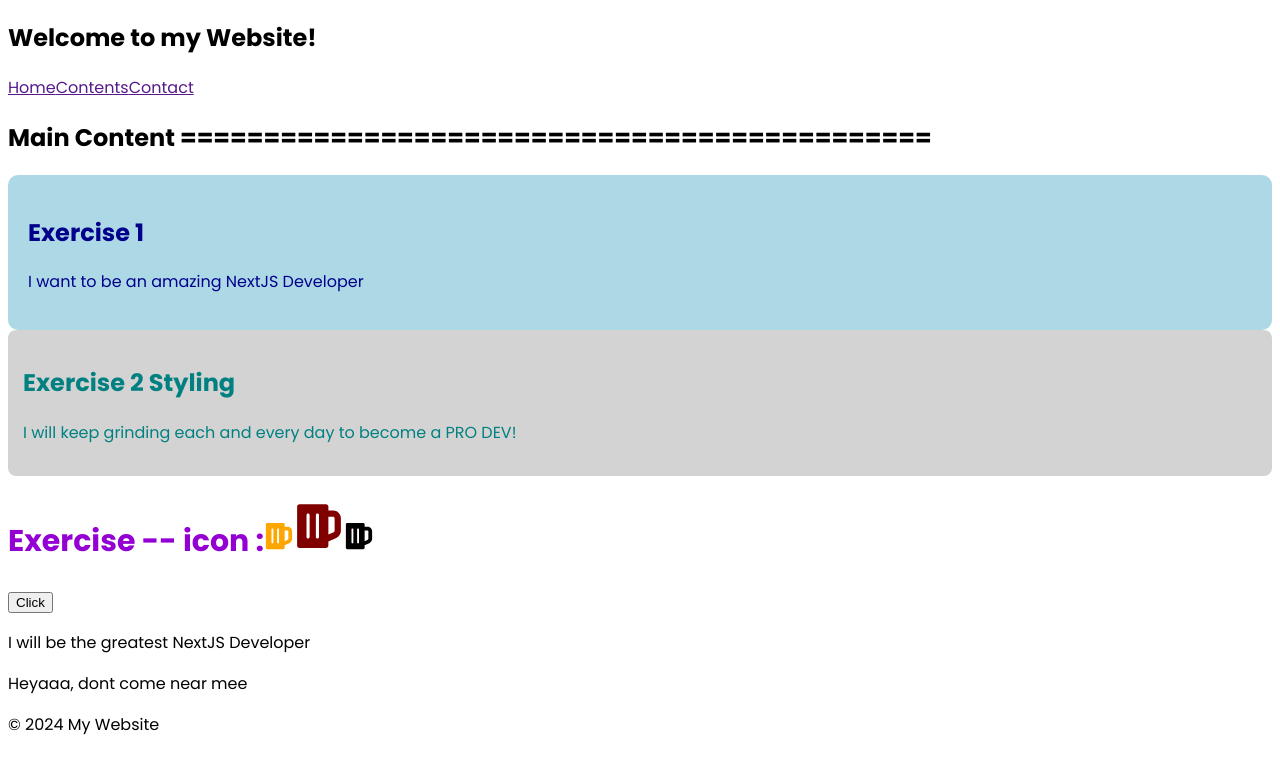
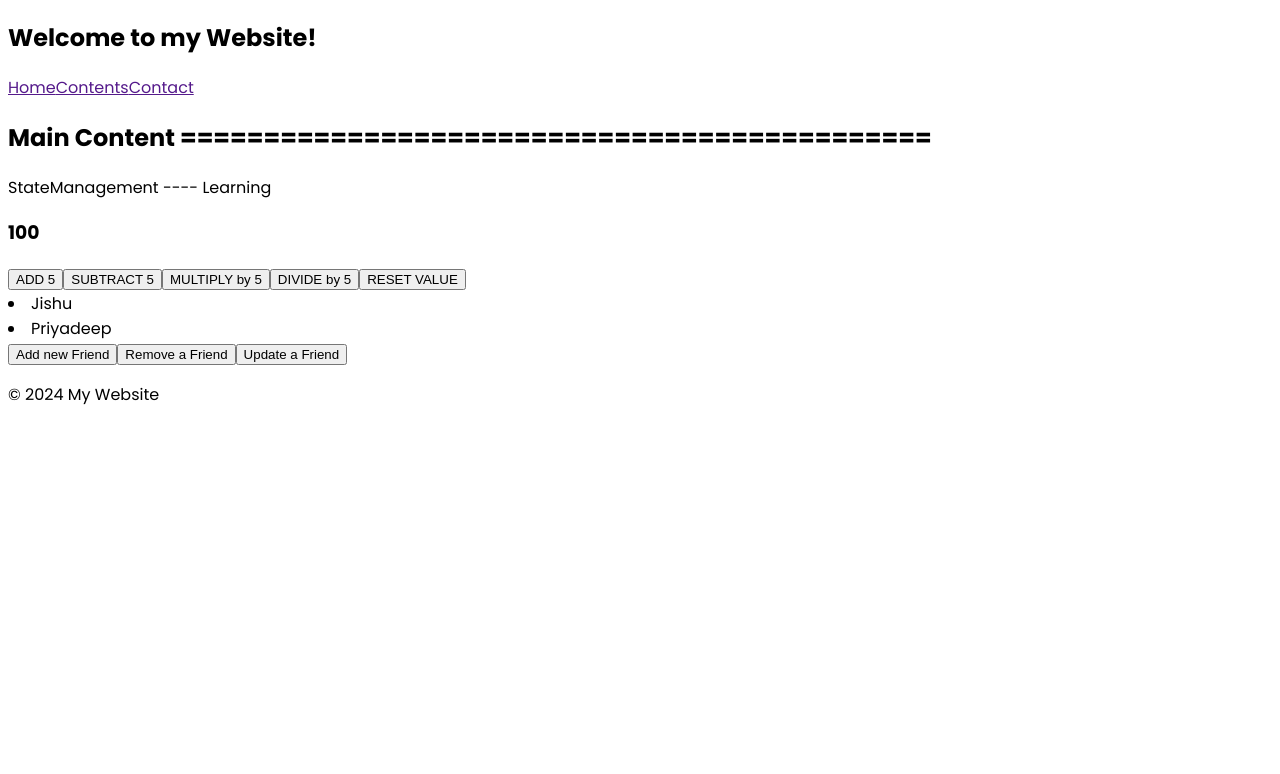
Before and after one commit to priyadeepsenwork/React-Demo-Course-1, a React (Vite) app: page / in a window 1280 px wide. Shown: the top 774 px of the page. Built offline with nearby package versions, Linux system fonts and the light colour scheme.

Commit message:
learning state management in React

```diff
--- a/src/components/Importer.jsx
+++ b/src/components/Importer.jsx
@@ -1,21 +1,22 @@
 import React from "react";
-import JSXRules from "./tutorials/JSXRules";
-import Greeting from "./tutorials/Greeting";
-import ProductInfo from "./tutorials/ProductInfo";
-import Lists from "./tutorials/Lists";
-import UserList from "./tutorials/UserList";
+// import JSXRules from "./tutorials/JSXRules";
+// import Greeting from "./tutorials/Greeting";
+// import ProductInfo from "./tutorials/ProductInfo";
+// import Lists from "./tutorials/Lists";
+// import UserList from "./tutorials/UserList";
 
-import { Parent_ } from "./tutorials/Parent_";
-import Card_Parent from "./tutorials/Card_Parent";
-import PasswordValidity from "./Conditional Rendering/PasswordValidity";
-import Cart from "./Conditional Rendering/Cart";
-import Parent from "./Exercise C..Rendering/Parent";
-import InlineStyles from "./Stylings/InlineStyles";
-import InlineStyles_02 from "./Stylings/InlineStyles_02";
-import StyledCard from "./Exercise_02_Stylings/StyledCard";
-import ProfileCard from "./Exercise_02_Stylings/ProfileCard";
-import IconComponent from "./Exercise_02_Stylings/IconComponent";
-import UseButtons from "./Exercise_02_Stylings/UseButtons";
+// import { Parent_ } from "./tutorials/Parent_";
+// import Card_Parent from "./tutorials/Card_Parent";
+// import PasswordValidity from "./Conditional Rendering/PasswordValidity";
+// import Cart from "./Conditional Rendering/Cart";
+// import Parent from "./Exercise C..Rendering/Parent";
+// import InlineStyles from "./Stylings/InlineStyles";
+// import InlineStyles_02 from "./Stylings/InlineStyles_02";
+// import StyledCard from "./Exercise_02_Stylings/StyledCard";
+// import ProfileCard from "./Exercise_02_Stylings/ProfileCard";
+// import IconComponent from "./Exercise_02_Stylings/IconComponent";
+// import UseButtons from "./Exercise_02_Stylings/UseButtons";
+import StateManagement from "./STATE Management/StateManagement";
 
 const Importer = () => {
   return (
@@ -32,10 +33,11 @@ const Importer = () => {
       <Parent /> */}
       {/* <InlineStyles />
       <InlineStyles_02 /> */}
-      <StyledCard />
+      {/* <StyledCard />
       <ProfileCard />
       <IconComponent />
-      <UseButtons />
+      <UseButtons /> */}
+      <StateManagement />
     </main>
   );
 };
--- /dev/null
+++ b/src/components/STATE Management/StateManagement.jsx
@@ -0,0 +1,54 @@
+import { useState } from "react";
+
+const StateManagement = () => {
+  const [count, setCount] = useState(100);
+  const increment = () => setCount(prev => prev + 5);
+  const decrement = () => setCount(prev => prev - 5);
+  const multiply = () => setCount(prev => prev * 5);
+  const divide = () => setCount(prev => prev === 0 ? 0 : prev / 5);
+  const reset = () => setCount(() => 100);
+
+  //* ============================================
+
+    const [friends, setFriends] = useState(['Jishu', 'Priyadeep'])
+
+    const addOneFriends = () => {
+        setFriends([...friends, 'Adrian'])
+    }
+    const removeOneFriends = () => {
+        setFriends(friends.filter(f => (f !== 'Adrian' && f !== 'HuxN')))
+    }
+    const updateFriends = () => {
+        setFriends(friends.map(f => f === 'Adrian' ? 'HuxN' : f))
+    }
+
+
+
+  return (
+    <section>
+      <div>StateManagement ---- Learning</div>
+      <div>
+        <h1>{count}</h1>
+        <button onClick={increment}>ADD 5</button>
+        <button onClick={decrement}>SUBTRACT 5</button>
+        <button onClick={multiply}>MULTIPLY by 5</button>
+        <button onClick={divide}>DIVIDE by 5</button>
+        <button onClick={reset}>RESET VALUE</button>
+      </div>
+      <div>
+        {friends.map(f => (
+            <li key={Math.random()}>{f}</li>
+        ))}
+
+        <button onClick={addOneFriends}>Add new Friend</button>
+        <button onClick={removeOneFriends}>Remove a Friend</button>
+        <button onClick={updateFriends}>Update a Friend</button>
+      </div>
+      <div>
+
+      </div>
+    </section>
+  );
+};
+
+export default StateManagement;
```
